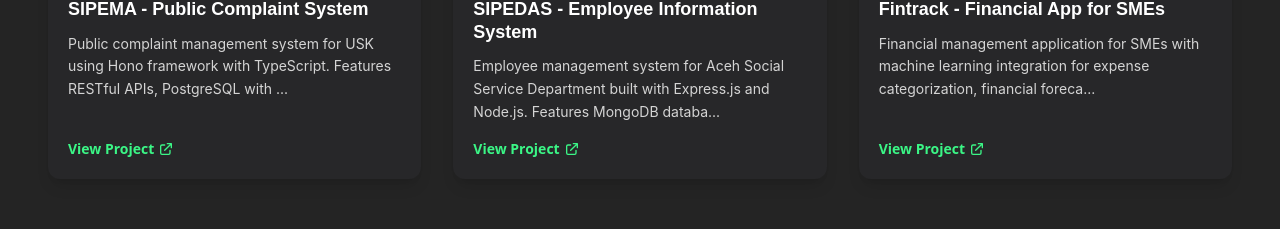
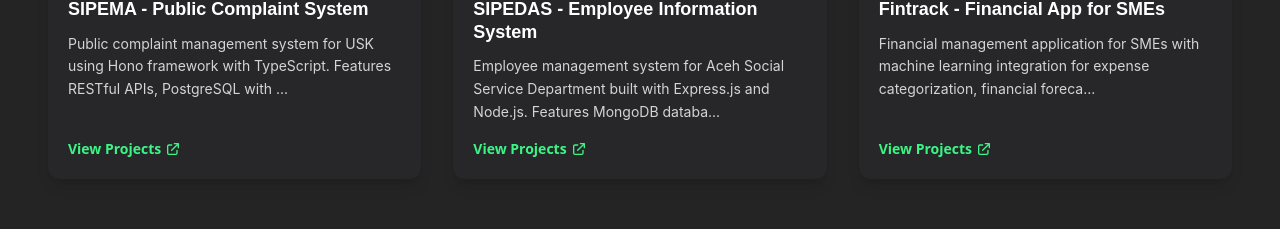
Before and after one commit to gufriends/portofolio, a React (Vite) app: page / in a window 1280 px wide. Shown: the part 1519-1748 px from the top of the page. Built offline with nearby package versions, Linux system fonts and the light colour scheme.

Commit message:
feat: internationalize ProjectSection

```diff
--- a/src/components/ProjectCard.tsx
+++ b/src/components/ProjectCard.tsx
@@ -1,5 +1,6 @@
 import React from "react";
 import { Icon } from "@iconify/react";
+import { useTranslation } from "react-i18next";
 
 /**
  * Technology icon type definition
@@ -37,6 +38,7 @@
   imagePosition = "left",
   compact = false, // Default to false for backward compatibility
 }) => {
+  const { t } = useTranslation();
   // Compact layout - vertical card
   if (compact) {
     return (
@@ -121,7 +123,7 @@
             rel="noopener noreferrer"
             className="inline-flex items-center text-sm text-[#3BF686] hover:text-[#4CA9FF] transition-colors font-semibold mt-4 group/link"
           >
-            View Project
+            {t("ProjectSection.btnViewDetails")}
             <svg
               className="w-4 h-4 ml-1 group-hover/link:translate-x-1 transition-transform duration-200"
               fill="none"
--- a/src/components/ProjectsSection.tsx
+++ b/src/components/ProjectsSection.tsx
@@ -2,6 +2,7 @@
 import { Link } from "react-router-dom";
 import ProjectCard from "./ProjectCard";
 import { motion } from "framer-motion";
+import { useTranslation } from "react-i18next";
 
 const ProjectsSection: React.FC = () => {
   // Container variants untuk staggered animation
@@ -47,15 +48,14 @@
       },
     },
   };
-
+  const { t } = useTranslation();
   // Featured projects data - menggunakan iconify icons
   const featuredProjects = [
     {
       id: 1,
-      title: "SIPEMA - Public Complaint System",
+      title: t("ProjectSection.projects.0.title"),
       category: "Backend Development",
-      description:
-        "Public complaint management system for USK using Hono framework with TypeScript. Features RESTful APIs, PostgreSQL with Prisma ORM, user authentication, complaint tracking, and notification system.",
+      description: t("ProjectSection.projects.0.description"),
       imageSrc: "/coverProject/sipema.png",
       projectUrl: "#",
       technologies: [
@@ -67,10 +67,9 @@
     },
     {
       id: 2,
-      title: "SIPEDAS - Employee Information System",
+      title: t("ProjectSection.projects.1.title"),
       category: "Full Stack Development",
-      description:
-        "Employee management system for Aceh Social Service Department built with Express.js and Node.js. Features MongoDB database, role-based access control, approval workflow, and data validation.",
+      description: t("ProjectSection.projects.1.description"),
       imageSrc: "/coverProject/sipedas.png",
       projectUrl: "https://sipedas.vercel.app/",
       technologies: [
@@ -81,10 +80,9 @@
     },
     {
       id: 3,
-      title: "Fintrack - Financial App for SMEs",
+      title: t("ProjectSection.projects.2.title"),
       category: "Mobile Development",
-      description:
-        "Financial management application for SMEs with machine learning integration for expense categorization, financial forecasting, data visualization, and comprehensive financial tracking.",
+      description: t("ProjectSection.projects.2.description"),
       imageSrc: "/coverProject/fintrack.png",
       projectUrl: "#",
       technologies: [
@@ -131,15 +129,14 @@
             variants={titleVariants}
           >
             <span className="bg-gradient-to-r from-[#3BF686] to-[#4CA9FF] bg-clip-text text-transparent">
-              Featured Projects
+              {t("ProjectSection.headline")}
             </span>
           </motion.h2>
           <motion.p
             className="text-gray-400 text-lg md:text-xl font-inter max-w-2xl"
             variants={titleVariants}
           >
-            Real-world projects showcasing backend development, system
-            architecture, and problem-solving skills
+            {t("ProjectSection.description")}
           </motion.p>
         </div>
 
@@ -151,7 +148,7 @@
               whileHover={{ scale: 1.05 }}
               whileTap={{ scale: 0.95 }}
             >
-              See All Projects
+              {t("ProjectSection.btnSeeAll")}
               <svg
                 className="ml-2 w-4 h-4 group-hover:translate-x-1 transition-transform duration-300"
                 fill="none"
--- a/src/components/SkillsSection.tsx
+++ b/src/components/SkillsSection.tsx
@@ -1,6 +1,7 @@
 import React from "react";
 import { motion } from "framer-motion";
 import { Icon } from "@iconify/react";
+import { useTranslation } from "react-i18next";
 
 interface SkillItemProps {
   name: string;
@@ -40,6 +41,7 @@
   );
 };
 const SkillsSection: React.FC = () => {
+  const { t } = useTranslation();
   const techSkills: SkillItemProps[] = [
     { name: "React", icon: "logos:react", level: 85 },
     { name: "TypeScript", icon: "logos:typescript-icon", level: 78 },
@@ -76,13 +78,12 @@
       >
         <h2 className="text-3xl font-bold text-center mb-4 font-sora">
           <span className="bg-gradient-to-r from-[#3BF686] to-[#4CA9FF] bg-clip-text text-transparent">
-            Tech Stack
+            {t("SkillSection.title")}
           </span>
         </h2>
 
         <p className="text-neutral-300 text-center max-w-2xl mx-auto mb-12 font-inter">
-          Technologies and tools I've worked with and have experience using in
-          various projects
+          {t("SkillSection.description")}
         </p>
       </motion.div>
 
--- a/src/i18n/locales/en.json
+++ b/src/i18n/locales/en.json
@@ -39,6 +39,33 @@
     "projects": "Projects Completed",
     "clients": "Happy Clients"
   },
+  "ProjectSection": {
+    "headline": "Featured Projects",
+    "description": "Real-world projects showcasing backend development, system architecture, and problem-solving skills",
+    "btnSeeAll": "See All Projects",
+    "btnViewDetails": "View Projects",
+    "projects": [
+      {
+        "title": "SIPEMA - Public Complaint System",
+        "category": "Backend Development",
+        "description": "Public complaint management system for USK using Hono framework with TypeScript. Features RESTful APIs, PostgreSQL with Prisma ORM, user authentication, complaint tracking, and notification system."
+      },
+      {
+        "title": "SIPEDAS - Employee Information System",
+        "category": "Backend Development",
+        "description": "Employee management system for Aceh Social Service Department built with Express.js and Node.js. Features MongoDB database, role-based access control, approval workflow, and data validation."
+      },
+      {
+        "title": "Fintrack - Financial App for SMEs",
+        "category": "Mobile Development",
+        "description": "Financial management application for SMEs with machine learning integration for expense categorization, financial forecasting, data visualization, and comprehensive financial tracking."
+      }
+    ]
+  },
+  "SkillSection": {
+    "title": "Tech Stack",
+    "description": "Technologies and tools I've worked with and have experience using in various projects"
+  },
   "skills": {
     "title": "What I do",
     "description": "I specialize in creating modern web applications using React, TypeScript, and other cutting-edge technologies. With a passion for clean code and user-centered design, I build responsive, interactive experiences that solve real-world problems. Currently working as a Software Engineer while finishing my Informatics degree, I bring both academic knowledge and practical industry experience to every project.",
@@ -55,6 +82,7 @@
     "sourceCode": "Source Code",
     "allProjects": "View All Projects"
   },
+
   "contact": {
     "title": "Let's connect",
     "description": "Let's work together on your next project",
--- a/src/i18n/locales/id.json
+++ b/src/i18n/locales/id.json
@@ -38,6 +38,33 @@
     "experience": "Pengalaman",
     "projects": "Proyek Selesai",
     "clients": "Klien Puas"
+  },
+  "ProjectSection": {
+    "headline": "Proyek Unggulan",
+    "description": "Proyek dunia nyata yang menampilkan pengembangan backend, arsitektur sistem, dan kemampuan pemecahan masalah",
+    "btnSeeAll": "Lihat Semua Proyek",
+    "btnViewDetails": "Lihat Proyek",
+    "projects": [
+      {
+        "title": "SIPEMA - Sistem Pengaduan Masyarakat",
+        "category": "Pengembangan Backend",
+        "description": "Sistem manajemen pengaduan masyarakat untuk USK menggunakan framework Hono dengan TypeScript. Fitur RESTful API, PostgreSQL dengan Prisma ORM, autentikasi pengguna, pelacakan pengaduan, dan sistem notifikasi."
+      },
+      {
+        "title": "SIPEDAS - Sistem Informasi Pegawai",
+        "category": "Pengembangan Backend",
+        "description": "Sistem manajemen pegawai untuk Dinas Sosial Aceh yang dibangun dengan Express.js dan Node.js. Fitur database MongoDB, kontrol akses berbasis peran, alur kerja persetujuan, dan validasi data."
+      },
+      {
+        "title": "Fintrack - Aplikasi Keuangan untuk UKM",
+        "category": "Pengembangan Mobile",
+        "description": "Aplikasi manajemen keuangan untuk UKM dengan integrasi machine learning untuk kategorisasi pengeluaran, peramalan keuangan, visualisasi data, dan pelacakan keuangan yang komprehensif."
+      }
+    ]
+  },
+  "SkillSection": {
+    "title": "Tech Stack",
+    "description": "Teknologi dan alat yang telah saya gunakan dan miliki pengalaman dalam berbagai proyek"
   },
   "skills": {
     "title": "Yang Saya Lakukan",
```
